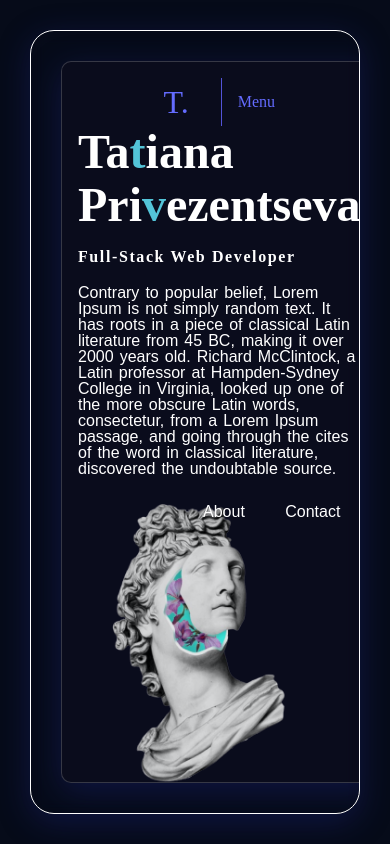
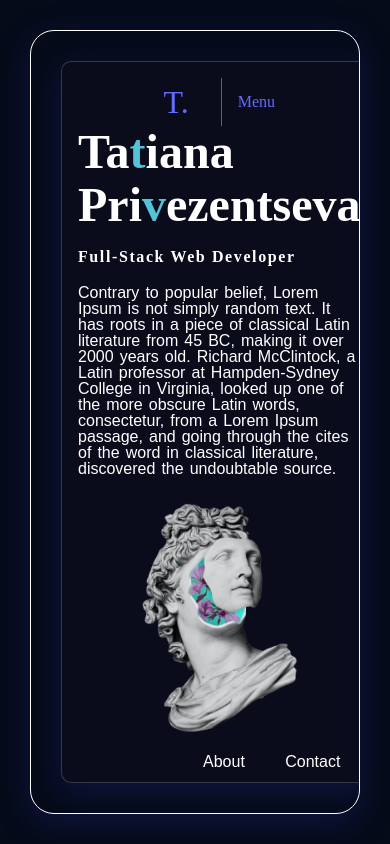
Before and after one commit to retrocolours/portfolio, a React (Vite) app: page / in a window 390 px wide. Built offline with nearby package versions, Linux system fonts and the light colour scheme; a web font is replaced by a local one.

Commit message:
refactor image code

```diff
--- a/src/components/MovingImage.jsx
+++ b/src/components/MovingImage.jsx
@@ -2,23 +2,14 @@ import React, { useState } from "react";
 import "./MovingImage.scss";
 import statue from "../assets/statue.png";
 
-const MovingImage = () => {
-  const [imagePosition, setImagePosition] = useState({ x: 0, y: 0 });
-
-  const handleMouseMove = (event) => {
-    const { clientX, clientY } = event;
-    const targetX = (window.innerWidth / 2 - clientX) * 0.2;
-    const targetY = (window.innerHeight / 2 - clientY) * 0.1;
-    setImagePosition({ x: targetX, y: targetY });
-  };
-
+const MovingImage = ({ xCords, yCords }) => {
   return (
-    <div className="moving-image-container" onMouseMove={handleMouseMove}>
+    <div className="moving-image-container">
       <img
         src={statue}
         alt="Moving Statue"
         style={{
-          transform: `translate(${imagePosition.x}px, ${imagePosition.y}px)`,
+          transform: `translate(${xCords}px, ${yCords}px)`,
         }}
       />
     </div>
--- a/src/components/MovingImage.scss
+++ b/src/components/MovingImage.scss
@@ -1,11 +1,13 @@
 .moving-image-container {
   position: relative;
   width: 100%;
-  height: 200px;
+  height: 100%;
+  display: flex;
+  justify-content: center;
 }
 
 .moving-image-container img {
-  position: absolute;
+  position: relative;
   width: 55%;
 
   transition: transform 0.5s ease-out;
@@ -14,11 +16,7 @@
     rotateY(0deg) rotateZ(0deg) skew(0deg, 0deg);
   transform-style: preserve-3d;
   z-index: -20;
-  height: 33vh;
   opacity: 0.9;
   mix-blend-mode: normal;
-  margin-left: 0;
-  position: fixed;
-  bottom: 0;
-  left: 50px;
+  align-self: center;
 }
--- a/src/pages/Home.jsx
+++ b/src/pages/Home.jsx
@@ -13,6 +13,7 @@ import MovingImage from "../components/MovingImage";
 
 function Home() {
   const [activeIndex, setActiveIndex] = useState(0);
+  const [imagePosition, setImagePosition] = useState({ x: 0, y: 0 });
   const [groups, setGroups] = useState([
     {
       index: 0,
@@ -52,6 +53,14 @@ function Home() {
       },
     },
   ]);
+
+  const handleMouseMove = (event) => {
+    const { clientX, clientY } = event;
+
+    const targetX = (window.innerWidth / 2 - clientX) * 0.1;
+    const targetY = (window.innerHeight / 2 - clientY) * 0.05;
+    setImagePosition({ x: targetX, y: targetY });
+  };
 
   const handleLeftClick = () => {
     const prevIndex =
@@ -101,7 +110,7 @@ function Home() {
 
   return (
     <>
-      <div className="site-container">
+      <div className="site-container" onMouseMove={handleMouseMove}>
         <div className="site-inner-container">
           {/* <nav className="nav">
             <div id="logo" className="nav__section">
@@ -157,6 +166,8 @@ function Home() {
                   source.
                 </p>
               </div>
+
+              <MovingImage xCords={imagePosition.x} yCords={imagePosition.y} />
               <div className="about__social">
                 <button className="about__about" type="button">
                   About
@@ -164,9 +175,6 @@ function Home() {
                 <button className="about__contact" type="button">
                   Contact
                 </button>
-              </div>
-              <div className="about__image">
-                <MovingImage />
               </div>
             </section>
             <section className="projects">
```
